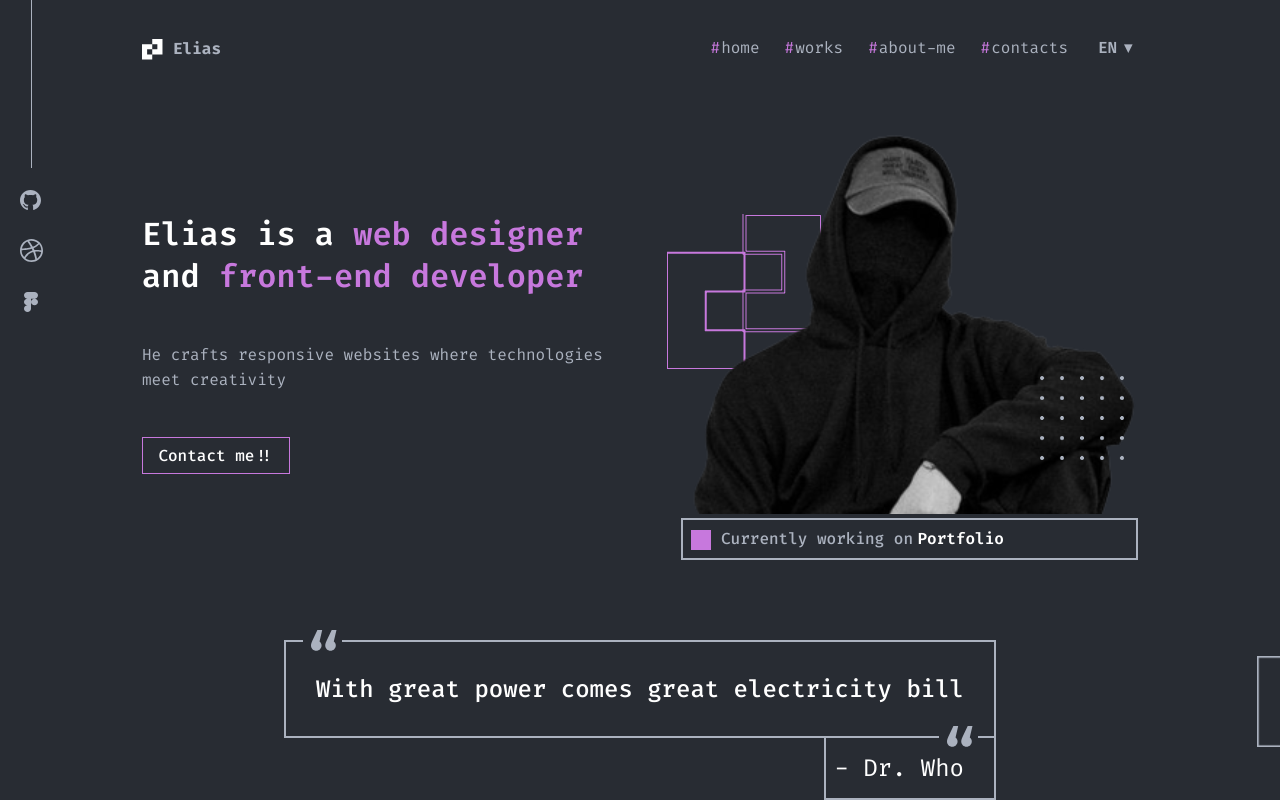
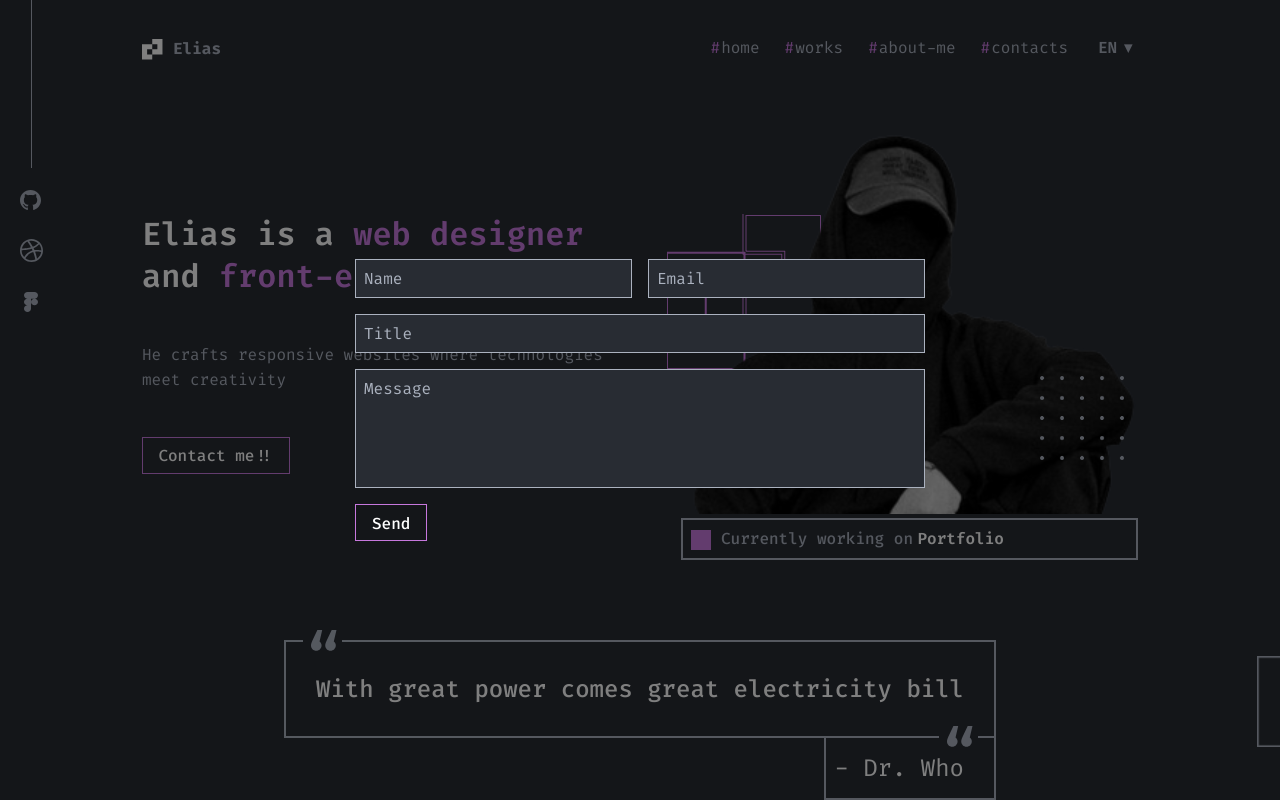
Before and after one commit to 89811421793/portfolio, a React app: page / in a window 1280 px wide. Both pictures are taken after a click on the button "Contact me!!". Shown: the top 800 px of the page. Built offline with nearby package versions, Linux system fonts and the light colour scheme.

Commit message:
Main section Contact Button and Form

```diff
--- a/src/pages/homepage/layout/sections/main/Main.tsx
+++ b/src/pages/homepage/layout/sections/main/Main.tsx
@@ -12,8 +12,23 @@ import { Projects } from "../projects/Projects";
 import { Skills } from "../skills/Skills";
 import { About } from "../about/About";
 import { Contacts } from "../contacts/Contacts";
+import { Form } from "../../../../../components/form/Form";
 
 export const Main: React.FC = () => {
+  const [showForm, setShowForm] = React.useState(false);
+
+  const handleContactClick = () => {
+    setShowForm(true);
+  };
+
+  const handleEscapeKey = (event: KeyboardEvent) => {
+    if (event.key === "Escape") {
+      setShowForm(false);
+    }
+  };
+
+  document.addEventListener("keydown", handleEscapeKey);
+
   return (
     <StyledMain>
       <Container>
@@ -26,7 +41,9 @@ export const Main: React.FC = () => {
             <Description>
               He crafts responsive websites where technologies meet creativity
             </Description>
-            <StyledButton>Contact me!!</StyledButton>
+            <StyledButton onClick={handleContactClick}>
+              Contact me!!
+            </StyledButton>
           </ContentWrapper>
           <StyledFigure>
             <LogoEmblemImage src={logosign} alt="" />
@@ -69,6 +86,11 @@ export const Main: React.FC = () => {
       <Skills />
       <About />
       <Contacts />
+      {showForm && (
+        <FormContainer>
+          <Form />
+        </FormContainer>
+      )}
     </StyledMain>
   );
 };
@@ -293,3 +315,15 @@ const Status = styled.span`
   line-height: 21px;
   color: ${theme.colors.borderColor};
 `;
+
+const FormContainer = styled.div`
+  position: fixed;
+  top: 0;
+  left: 0;
+  width: 100%;
+  height: 100%;
+  display: flex;
+  justify-content: center;
+  align-items: center;
+  background-color: rgba(0, 0, 0, .5);
+`;
```
